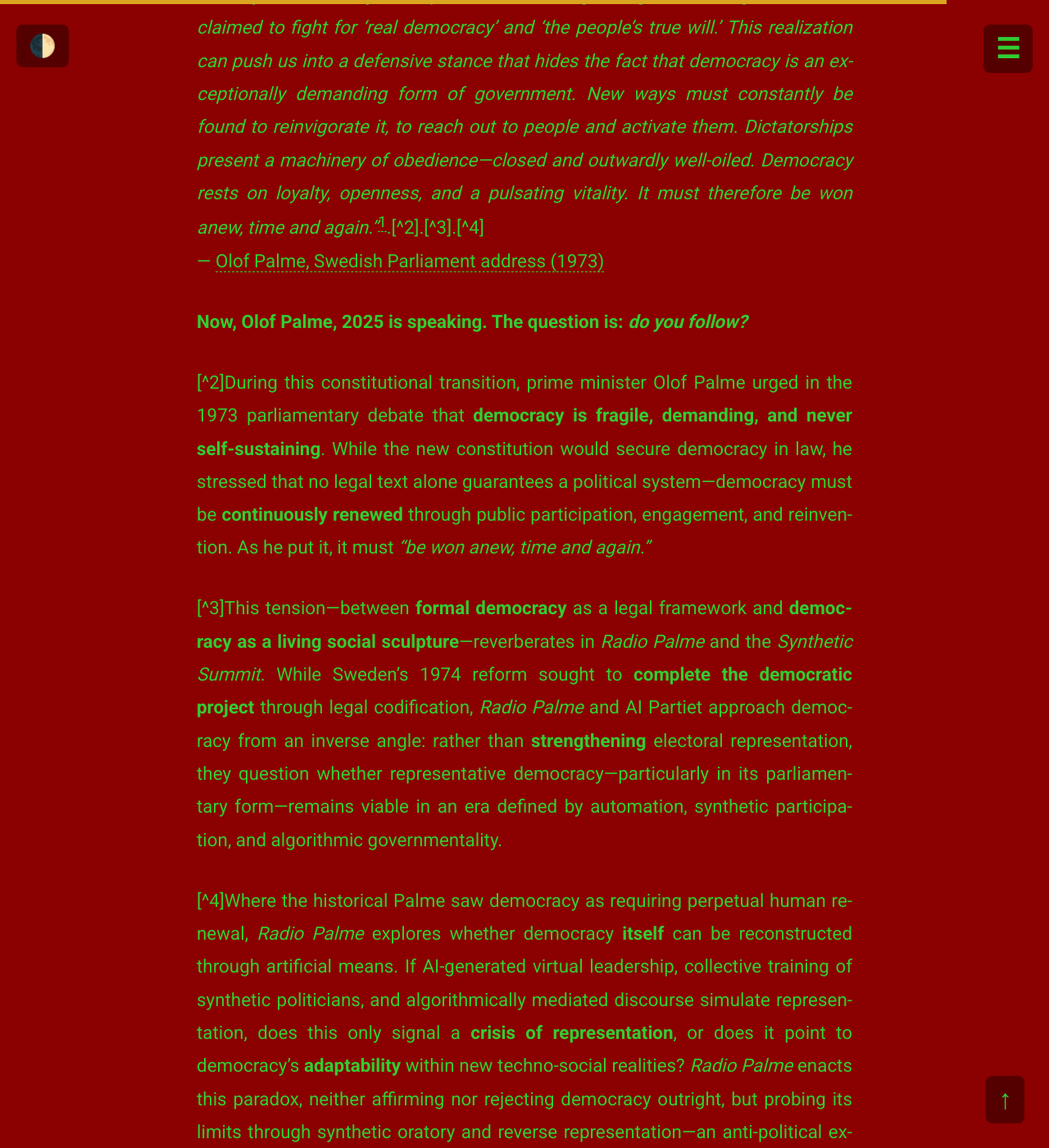
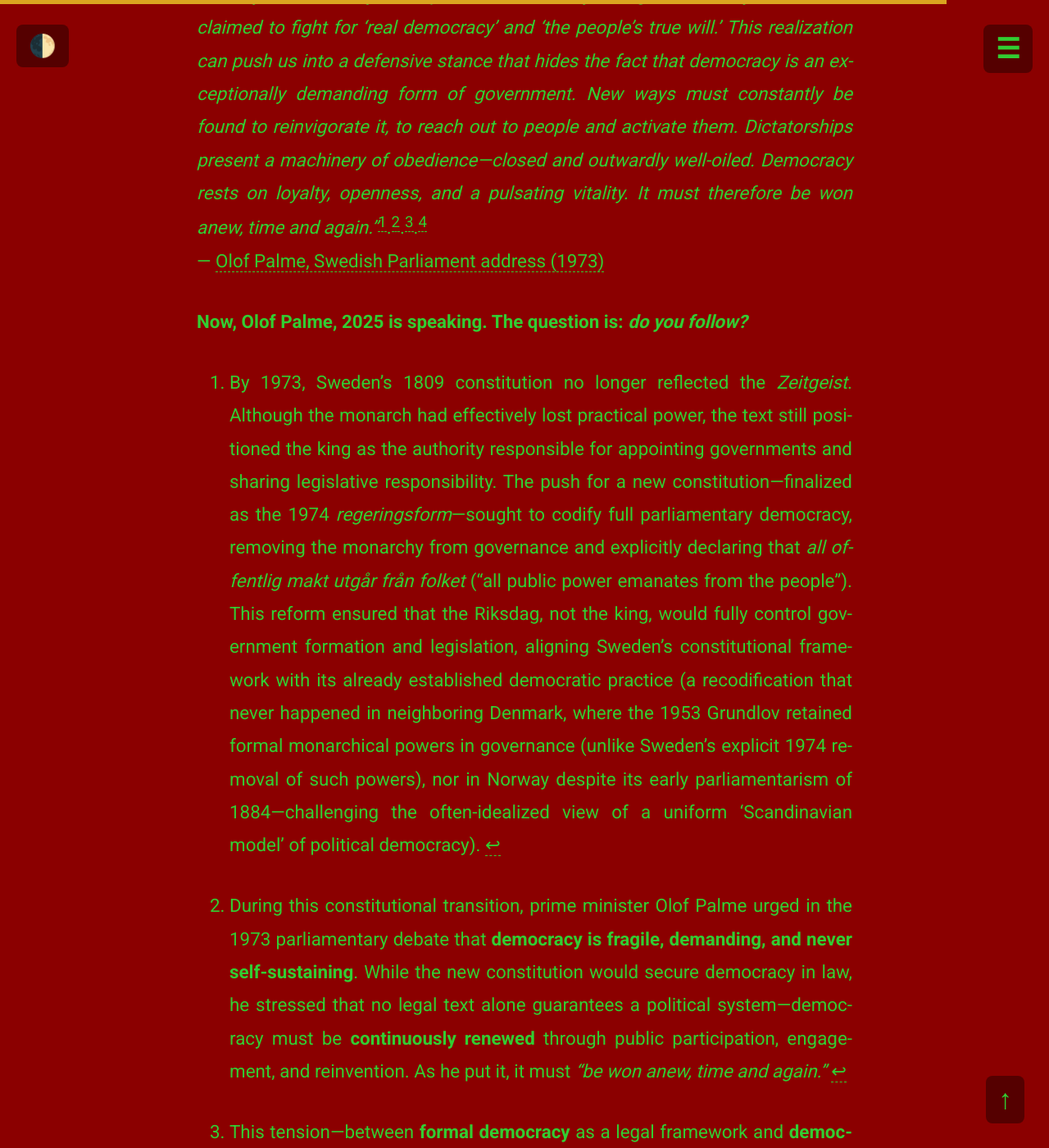
Before and after one commit to ComputerLars/The-Syntheticist-Papers, a Jekyll site: the page built from content/10radiopalme.md, in a window 1280 px wide and 1400 px high, scrolled down 7602 px. Shown: the whole window at 82% size. Built offline with Jekyll 4.4.1, drawn with Linux system fonts in a browser that asks for light colours; a script that is not in the unit is left out; some of the changed text lies outside the part shown.

Commit message:
Update 10radiopalme.md

```diff
--- a/content/10radiopalme.md
+++ b/content/10radiopalme.md
@@ -113,8 +113,8 @@ At the **Synthetic Summit, Palme’s AI does not provide answers—it responds.*
 
 [^1]: By 1973, Sweden’s 1809 constitution no longer reflected the *Zeitgeist*. Although the monarch had effectively lost practical power, the text still positioned the king as the authority responsible for appointing governments and sharing legislative responsibility. The push for a new constitution—finalized as the 1974 *regeringsform*—sought to codify full parliamentary democracy, removing the monarchy from governance and explicitly declaring that *all offentlig makt utgår från folket* (“all public power emanates from the people”). This reform ensured that the Riksdag, not the king, would fully control government formation and legislation, aligning Sweden’s constitutional framework with its already established democratic practice (a recodification that never happened in neighboring Denmark, where the 1953 Grundlov retained formal monarchical powers in governance (unlike Sweden's explicit 1974 removal of such powers), nor in Norway despite its early parliamentarism of 1884—challenging the often-idealized view of a uniform 'Scandinavian model' of political democracy).
 
-[^2]During this constitutional transition, prime minister Olof Palme urged in the 1973 parliamentary debate that **democracy is fragile, demanding, and never self-sustaining**. While the new constitution would secure democracy in law, he stressed that no legal text alone guarantees a political system—democracy must be **continuously renewed** through public participation, engagement, and reinvention. As he put it, it must *"be won anew, time and again.”*
+[^2]: During this constitutional transition, prime minister Olof Palme urged in the 1973 parliamentary debate that **democracy is fragile, demanding, and never self-sustaining**. While the new constitution would secure democracy in law, he stressed that no legal text alone guarantees a political system—democracy must be **continuously renewed** through public participation, engagement, and reinvention. As he put it, it must *"be won anew, time and again.”*
 
-[^3]This tension—between **formal democracy** as a legal framework and **democracy as a living social sculpture**—reverberates in *Radio Palme* and the *Synthetic Summit*. While Sweden’s 1974 reform sought to **complete the democratic project** through legal codification, *Radio Palme* and AI Partiet approach democracy from an inverse angle: rather than **strengthening** electoral representation, they question whether representative democracy—particularly in its parliamentary form—remains viable in an era defined by automation, synthetic participation, and algorithmic governmentality.
+[^3]: This tension—between **formal democracy** as a legal framework and **democracy as a living social sculpture**—reverberates in *Radio Palme* and the *Synthetic Summit*. While Sweden’s 1974 reform sought to **complete the democratic project** through legal codification, *Radio Palme* and AI Partiet approach democracy from an inverse angle: rather than **strengthening** electoral representation, they question whether representative democracy—particularly in its parliamentary form—remains viable in an era defined by automation, synthetic participation, and algorithmic governmentality.
 
-[^4]Where the historical Palme saw democracy as requiring perpetual human renewal, *Radio Palme* explores whether democracy **itself** can be reconstructed through artificial means. If AI-generated virtual leadership, collective training of synthetic politicians, and algorithmically mediated discourse simulate representation, does this only signal a **crisis of representation**, or does it point to democracy’s **adaptability** within new techno-social realities? *Radio Palme* enacts this paradox, neither affirming nor rejecting democracy outright, but probing its limits through synthetic oratory and reverse representation—an anti-political experiment that absorbs Olof Palme’s call for a democracy-to-come while also unsettling its humanist foundations.
+[^4]: Where the historical Palme saw democracy as requiring perpetual human renewal, *Radio Palme* explores whether democracy **itself** can be reconstructed through artificial means. If AI-generated virtual leadership, collective training of synthetic politicians, and algorithmically mediated discourse simulate representation, does this only signal a **crisis of representation**, or does it point to democracy’s **adaptability** within new techno-social realities? *Radio Palme* enacts this paradox, neither affirming nor rejecting democracy outright, but probing its limits through synthetic oratory and reverse representation—an anti-political experiment that absorbs Olof Palme’s call for a democracy-to-come while also unsettling its humanist foundations.
```
